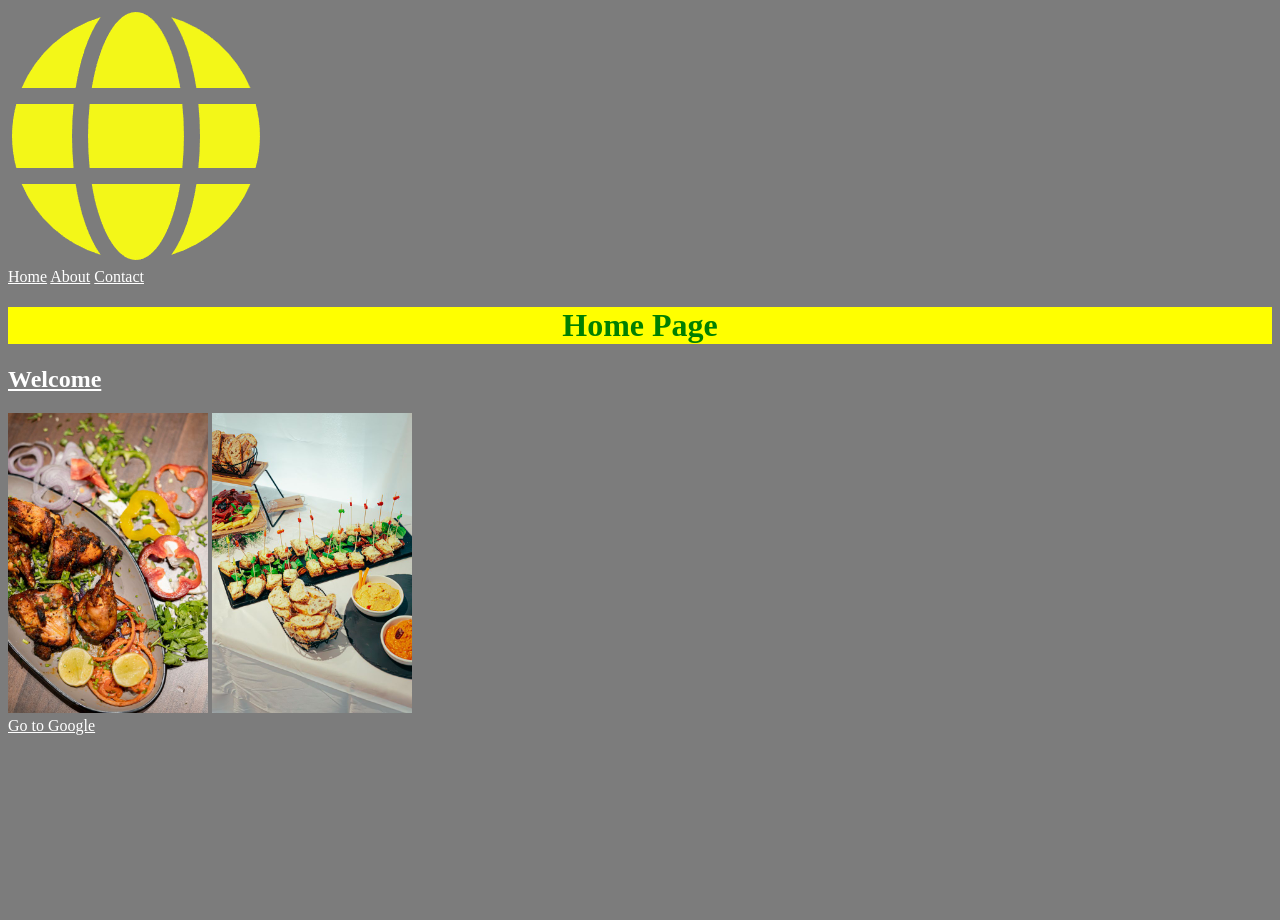
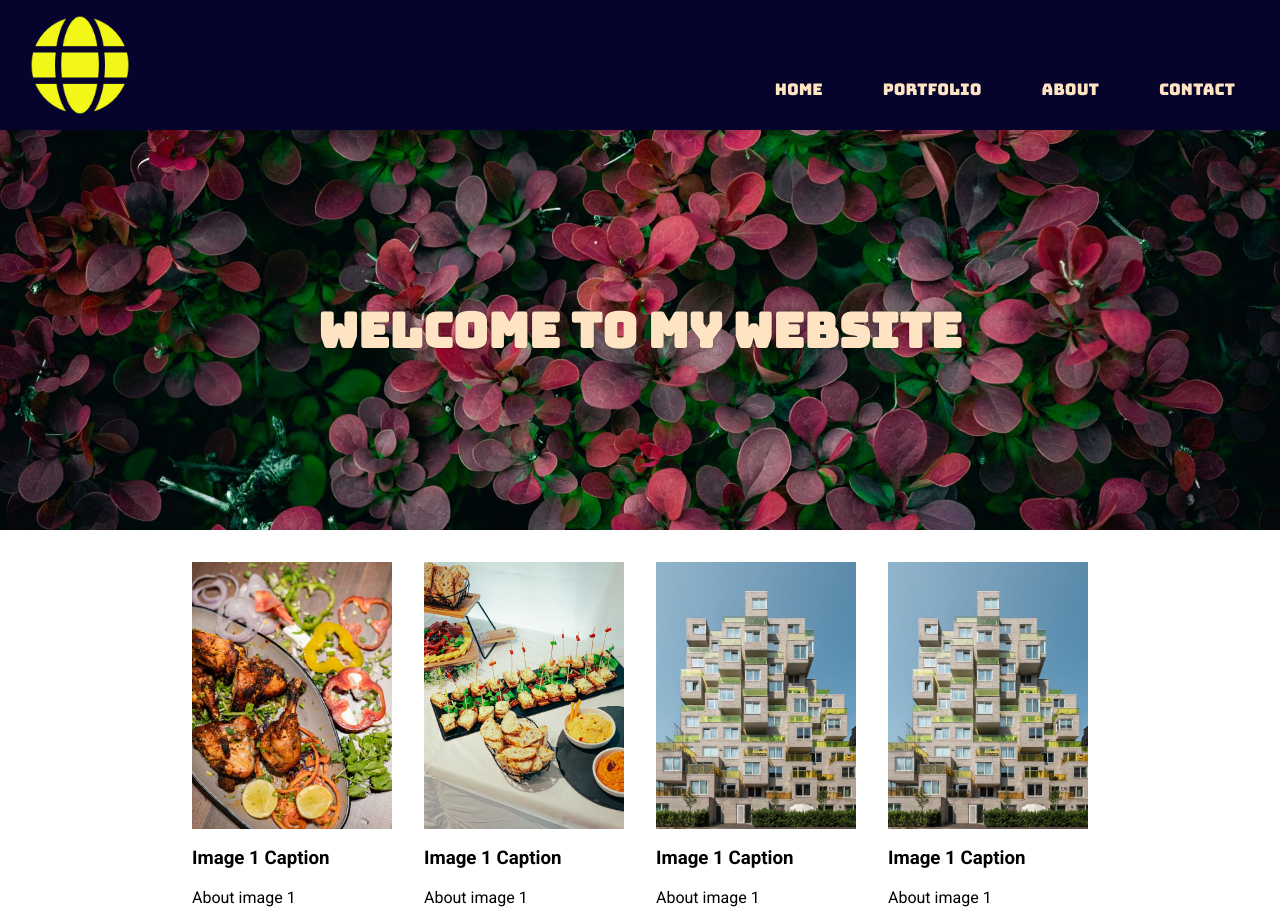
Before and after one commit to johannesmx/Webdevclass2026T3, a plain HTML site: page index.html in a window 1280 px wide. Shown: the top 920 px of the page. Before the commit the page ends 800 px from the top, so only its background shows below. Drawn offline with Linux system fonts and the light colour scheme.

Commit message:
added banner and cards -- flexbox

```diff
--- a/index.html
+++ b/index.html
@@ -4,28 +4,77 @@
 <head>
     <title>Home Page</title>
     <meta charset="utf-8">
+    <meta name="viewport" content="width=device-width,initial-scale=1">
     <link rel="icon" href="favicon.png">
+    <link rel="preconnect" href="https://fonts.googleapis.com">
+    <link rel="preconnect" href="https://fonts.gstatic.com" crossorigin>
+    <link
+        href="https://fonts.googleapis.com/css2?family=Bungee&family=Roboto:ital,wght@0,100..900;1,100..900&display=swap"
+        rel="stylesheet">
     <link rel="stylesheet" href="styles.css">
 </head>
 
 <body>
-    <header>
+    <header class="main-header">
         <a href="index.html">
-            <img src="globe-solid.png" alt="globe logo">
+            <img class="logo" src="globe-solid.png" alt="globe logo">
         </a>
-        <nav>
+        <nav class="main-navigation">
             <a href="index.html">Home</a>
+            <a href="portfolio.html">Portfolio</a>
             <a href="about.html">About</a>
             <a href="contact.html">Contact</a>
         </nav>
     </header>
-
-    <h1>Home Page</h1>
-    <h2>Welcome</h2>
-    <img class="small" src="images/pexels-lpfstudio023-31771054.jpg" alt="grilled chicken pieces on a platter">
-    <img class="small" src="images/pexels-newman-photographs-234743505-31970812.jpg" alt="finger food on a table">
-    <br>
-    <a href="https://google.com">Go to Google</a>
+    <div class="home-banner">
+        <h1>Welcome to my website</h1>
+    </div>
+    <main class="content">
+        <!-- row 1 -->
+        <div class="row">
+            <div class="card">
+                <img src="images/pexels-lpfstudio023-31771054.jpg">
+                <h3>Image 1 Caption</h3>
+                <p>About image 1</p>
+            </div>
+            <div class="card">
+                <img src="images/pexels-newman-photographs-234743505-31970812.jpg">
+                <h3>Image 1 Caption</h3>
+                <p>About image 1</p>
+            </div>
+            <div class="card">
+                <img src="images/pexels-mikhail-vassiliev-2165193417-40530716.jpg">
+                <h3>Image 1 Caption</h3>
+                <p>About image 1</p>
+            </div>
+             <div class="card">
+                <img src="images/pexels-mikhail-vassiliev-2165193417-40530716.jpg">
+                <h3>Image 1 Caption</h3>
+                <p>About image 1</p>
+            </div>
+        </div>
+        <!-- row 2 -->
+        <div class="row">
+            <div class="card">
+                <img src="images/pexels-lpfstudio023-31771054.jpg">
+                <h3>Image 1 Caption</h3>
+                <p>About image 1</p>
+            </div>
+            <div class="card">
+                <img src="images/pexels-newman-photographs-234743505-31970812.jpg">
+                <h3>Image 1 Caption</h3>
+                <p>About image 1</p>
+            </div>
+            <div class="card">
+                <img src="images/pexels-mikhail-vassiliev-2165193417-40530716.jpg">
+                <h3>Image 1 Caption</h3>
+                <p>About image 1</p>
+            </div>
+        </div>
+    </main>
+    <footer>
+        <p class="copyright">&copy; Johannes 2026</p>
+    </footer>
 </body>
 
 </html>
--- a/styles.css
+++ b/styles.css
@@ -1,18 +1,68 @@
-h1 {
-    color: green;
-    background-color: yellow;
-    text-align: center;
-}
-h2 {
-    text-decoration: underline;
-    color: white;
+* {
+    /* border-style: solid; */
+    /* border-color: blue; */
 }
 body {
-    background-color: #7c7c7c;
+    margin: 0px;
+    font-family: "Roboto", sans-serif;
 }
-.small {
-    width: 200px;
+.main-header {
+    padding: 15px 30px;
+    background-color: #06042d;
+    display: flex;
+    flex-direction: row;
+    justify-content: space-between;
+    align-items: flex-end;
 }
-a {
-    color: white;
+.main-navigation a{
+    color: bisque;
+    text-decoration: none;
+    font-family: "Bungee", sans-serif;
+    padding: 15px;
 }
+.main-navigation a:hover {
+    color: #06042d;
+    background-color:bisque;
+}
+.main-navigation {
+    display: flex;
+    flex-direction: row;
+    gap: 30px;
+}
+.logo {
+    width: 100px;
+}
+img {
+    max-width: 100%;
+    display: block;
+}
+.home-banner {
+    background-color: burlywood;
+    min-height: 50vh;
+    display: flex;
+    justify-content: center;
+    align-items: center;
+    font-family: "Bungee", sans-serif;
+    font-size: x-large;
+    background-image: url("images/pexels-wyxina-tresse-311038210-40596368.jpg");
+    background-size: cover;
+    background-repeat: no-repeat;
+    background-position: center;
+}
+.home-banner h1 {
+    text-shadow: 0px 0px 1px #000000;
+    color: bisque;
+}
+.content {
+    margin: 2em 12em;
+}
+.row {
+    display: flex;
+    flex-direction: row;
+    gap: 2em;
+}
+.card img{
+    aspect-ratio: 3/4;
+    object-fit: cover;
+    object-position: center;
+}
```
Also changed, not shown: images/pexels-mikhail-vassiliev-2165193417-40530716.jpg (added), images/pexels-wyxina-tresse-311038210-40596368.jpg (added).
